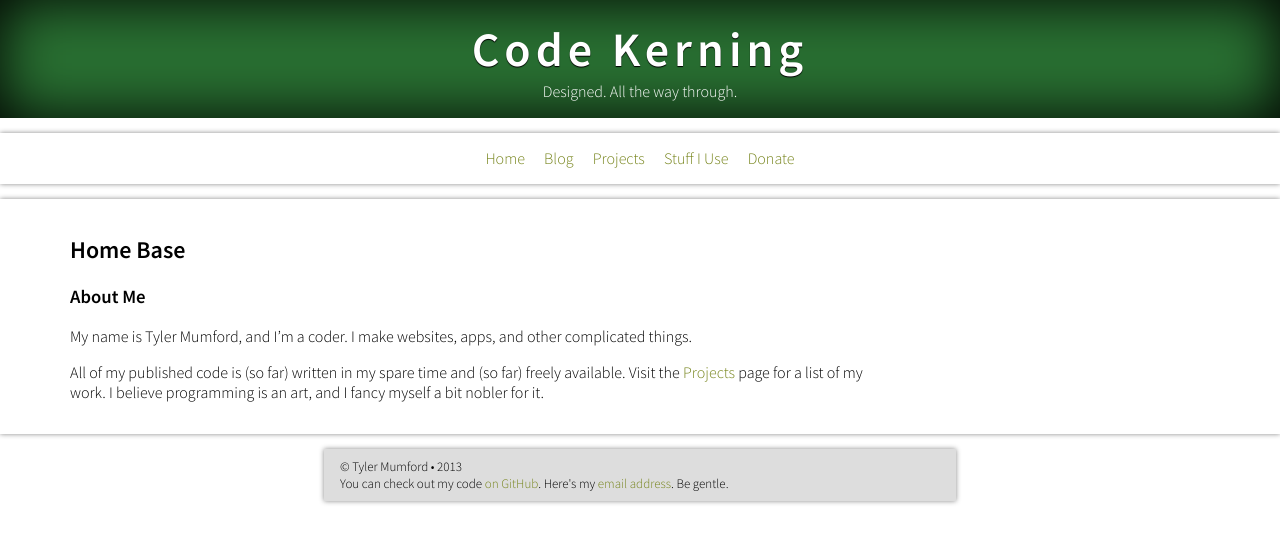
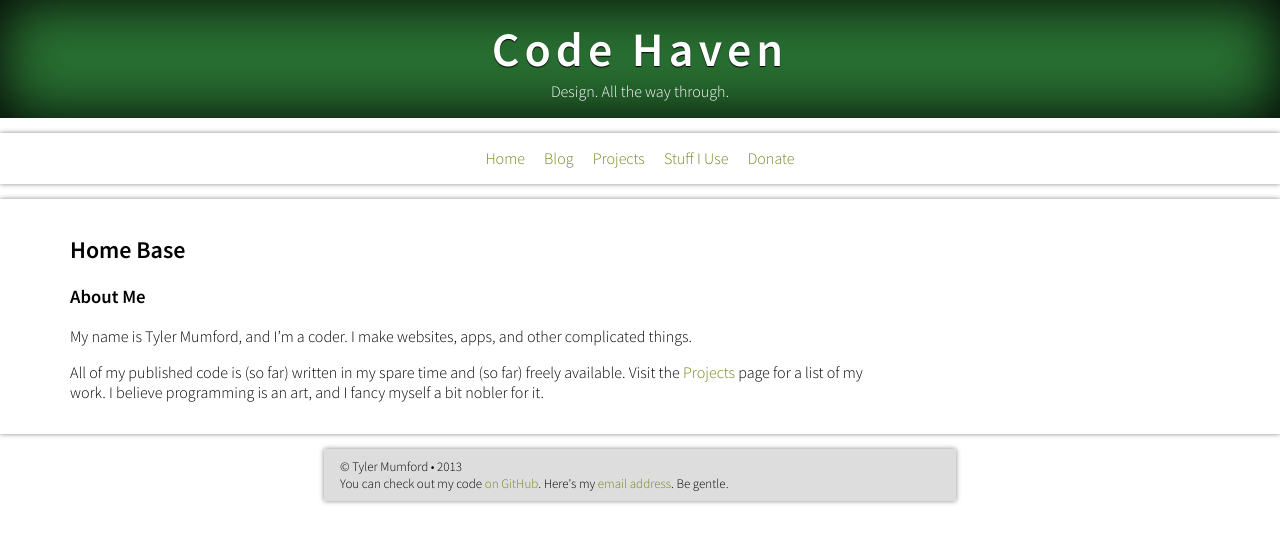
Before and after one commit to tylermumford/website-old, a Jekyll site: the page built from index.md, in a window 1280 px wide. Shown: the top 543 px of the page. Built offline with Jekyll 4.4.1, drawn with Linux system fonts in a browser that asks for light colours.

Commit message:
Moved the site title and byline into Jekyll variables.

```diff
--- a/_config.yml
+++ b/_config.yml
@@ -1,2 +1,3 @@
 future: false
-exclude: [ mysite.sublime-project, mysite.sublime-workspace ]
+name: Code Haven
+byline: Design. All the way through.
--- a/_layouts/default.html
+++ b/_layouts/default.html
@@ -3,7 +3,7 @@
 <html>
 <head>
   <meta charset="UTF-8" />
-  <title>{{ page.title }} &mdash; Code Kerning</title>
+  <title>{{ page.title }} &mdash; {{ site.name }}</title>
   <link href="http://fonts.googleapis.com/css?family=Source+Sans+Pro:300,600" rel="stylesheet" type="text/css">
   <link href="/css/default-structure.css" rel="stylesheet" />
   <link href="/css/global-style.css" rel="stylesheet" />
@@ -13,11 +13,11 @@
 <header>
   <h1>
     <a href="/" class="titleLink">
-      Code Kerning
+      {{ site.name }}
     </a>
   </h1>
   <p class="byline">
-    Designed. All the way through.
+    {{ site.byline }}
   </p>
 </header>
 
```
